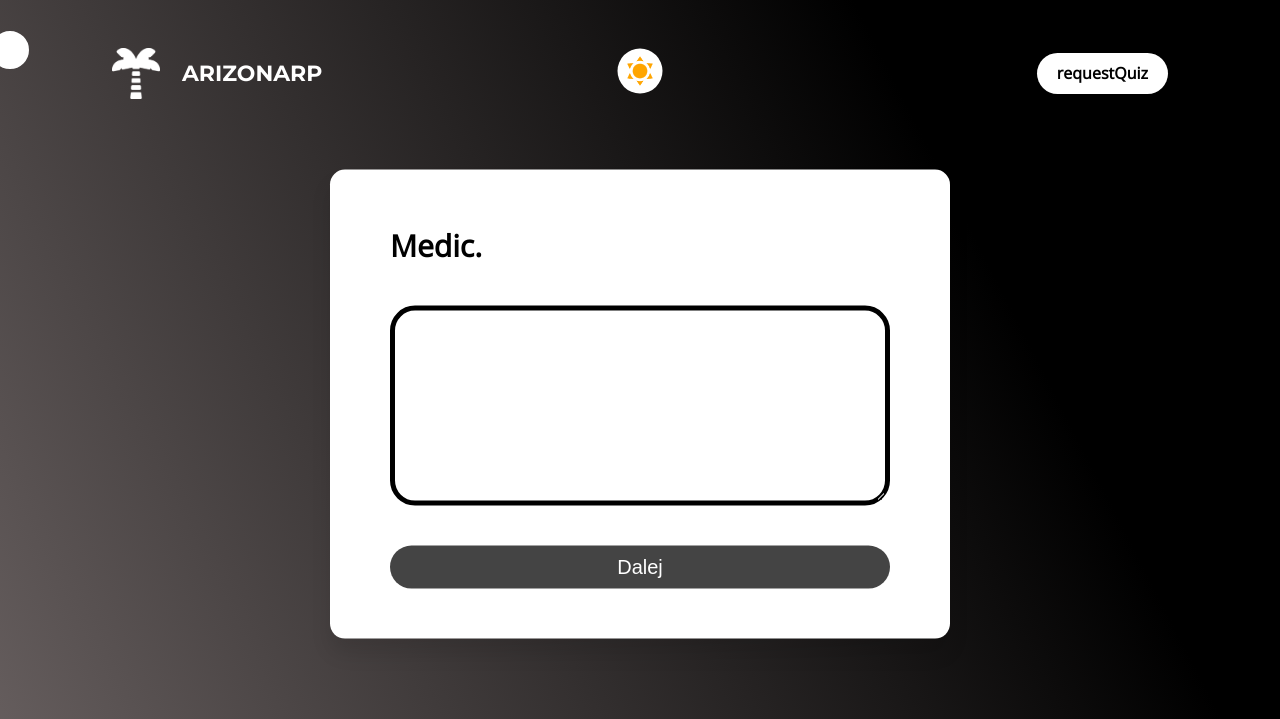
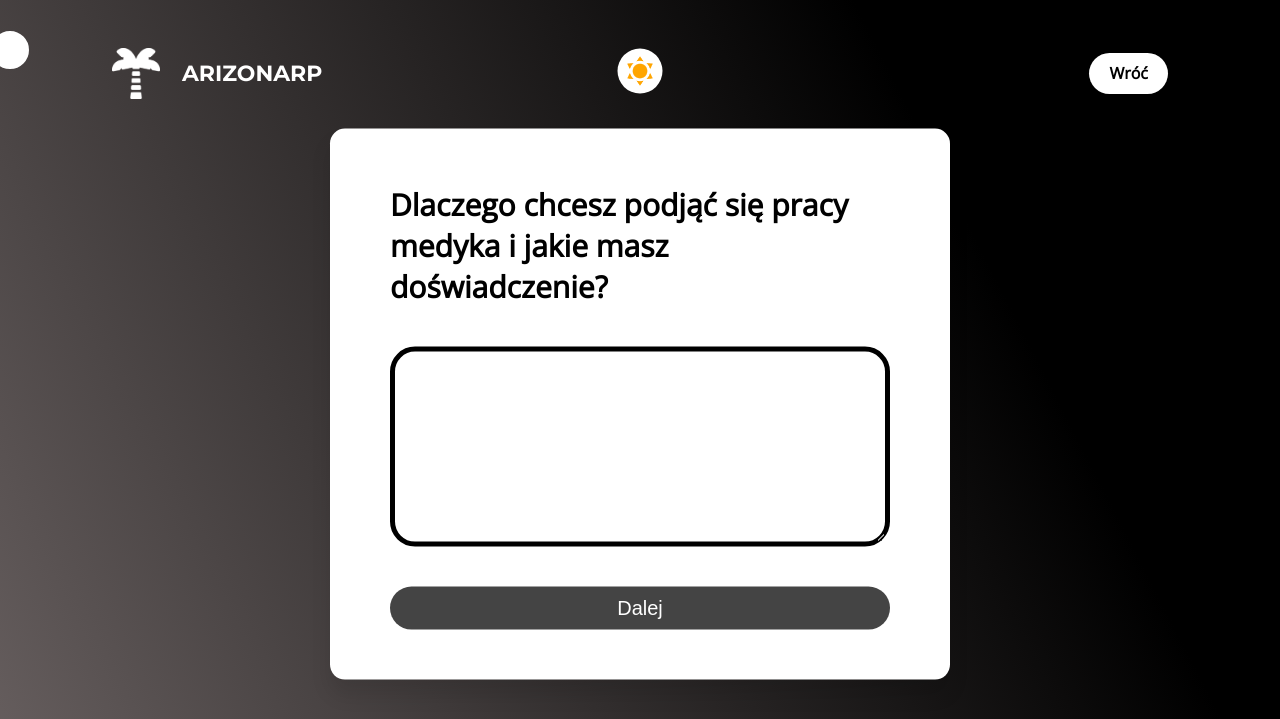
Before and after one commit to Luckownia/Strona-serwera-ArizonaRP, a PHP site: page /projekty/requestQuiz.php in a window 1280 px wide. Shown: the top 719 px of the page. Run offline with PHP 8.4, Linux system fonts and the light colour scheme; the visitor is signed in with stand-in values (Sample User, id 1).

Commit message:
Minor changes.

```diff
--- a/panel.php
+++ b/panel.php
@@ -65,7 +65,7 @@ $conn->close();
             <?php
                 echo "<h1 class='headline' id='headline_panel'>Witaj {$_SESSION['user_nickname']}, miło cię widzieć ;)</h1>";
                 echo '<a href="profile.php"><button class="btn-join-2">Mój Profil</button></a>';
-                if ($_SESSION["user_rank"] == "rekrut") {
+                if ($_SESSION["user_rank"] == "Rekrut") {
                     echo '<a href="updateRankTempWl.php"><button class="btn-join-2">Zdaj na white-list</button></a>';
                 } else if ($_SESSION["user_rank"] == "Niezdane") {
                     if ($can_retry) {
@@ -80,7 +80,7 @@ $conn->close();
                 } else {
                     echo '<a href="https://discord.gg/WYq74GqehK" target="_blank"><button class="btn-join-2">Dołącz na serwer</button></a>';
                 }
-                if ($_SESSION["user_rank"] == "administrator") {
+                if ($_SESSION["user_rank"] == "Administrator") {
                     echo '<a href="manageSubmissions.php"><button class="btn-join-2">Zarządzaj podaniami</button></a>';
                     echo '<a href="manageUsers.php"><button class="btn-join-2">Zarządzaj graczami</button></a>';
                 }
--- a/register.php
+++ b/register.php
@@ -62,7 +62,7 @@
         $nickname = $_POST["nickname"];
         $email = $_POST["email"];
         $password = $_POST["password"];
-        $rank = "rekrut"; //domyślna ranga, dla ludzi którzy jeszcze nie mają whitelist zdanej
+        $rank = "Rekrut"; //domyślna ranga, dla ludzi którzy jeszcze nie mają whitelist zdanej
         $repeated_password = $_POST["repeated_password"];
         $password_hash = password_hash($password, PASSWORD_DEFAULT);
         $errors = array();
--- a/requestQuiz.php
+++ b/requestQuiz.php
@@ -6,19 +6,19 @@ if (!isset($_SESSION["user"])) {
 require 'database.php'; // Wczytaj połączenie z bazą danych
 $questions = [
     'medic' => [
-        'Medic.',
-        'Napisz historię swojej postaci. (min. 200 słów)',
-        'Napisz kreatywną akcję RP z udziałem twojej postaci. (min. 100 słów)'
+        'Dlaczego chcesz podjąć się pracy medyka i jakie masz doświadczenie?',
+        'Napisz historię swojej postaci.',
+        'Napisz kreatywną akcję RP z udziałem twojej postaci w roli medyka.'
     ],
     'police' => [
-        'Mylicjant.',
-        'Opisz swoje doświadczenie jako policjant. (min. 200 słów)',
-        'Podaj przykładową akcję RP, w której uczestniczyłeś jako policjant. (min. 100 słów)'
+        'Dlaczego chcesz podjąć się pracy policjanta i jakie masz doświadczenie?',
+        'Opisz swoje doświadczenie jako policjant.',
+        'Napisz kreatywną akcję RP z udziałem twojej postaci w roli policjanta.)'
     ],
     'mechanic' => [
-        'Mechanic.',
-        'Napisz historię swojego doświadczenia jako mechanik. (min. 200 słów)',
-        'Opisz skomplikowaną naprawę, którą wykonałeś. (min. 100 słów)'
+        'Dlaczego chcesz podjąć się pracy mechanika i jakie masz doświadczenie?',
+        'Napisz historię swojej postaci.',
+        'Napisz kreatywną akcję RP z udziałem twojej postaci w roli mechanika.'
     ]
 ];
 
@@ -175,7 +175,7 @@ if ($_SERVER['REQUEST_METHOD'] == 'POST') {
                         <button class="hamburger">
                          <span class="pasek1"></span>
                         </button>
-                        <a href="#" class="nav-link active"> requestQuiz</a>
+                        <a href="panel.php" class="nav-link active"> Wróć</a>
                     </div>
                 </nav>
                 </header>
```
